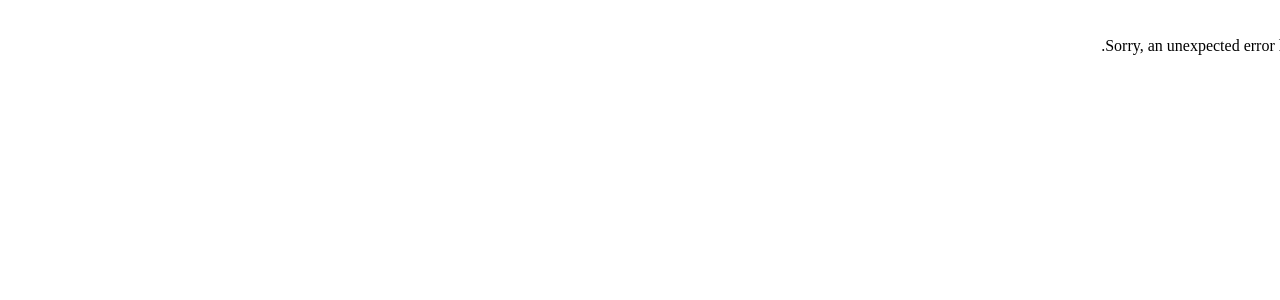
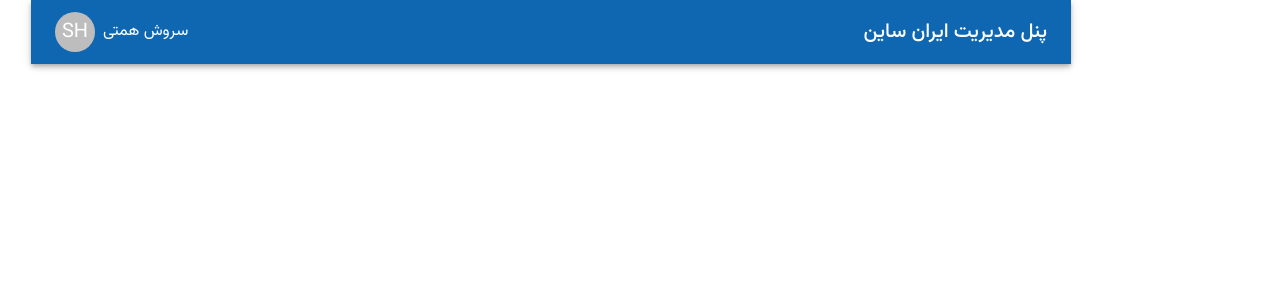
Before and after one commit to Soroosh-Hemati/admin-panel, a React (Vite) app: page /app in a window 1280 px wide. Before the commit this address had no page. Shown: the top 300 px of the page. Built offline with nearby package versions, Linux system fonts and the light colour scheme.

Commit message:
App Navbar added

```diff
--- a/src/App.jsx
+++ b/src/App.jsx
@@ -10,6 +10,7 @@ import HomePage from './pages/home';
 import ProductsPage from './pages/products';
 import Product from './pages/products/SingleProduct';
 import ErrorPage from './pages/error-page';
+import Layout from './components/Layout';
 
 const router = createBrowserRouter([
   {
@@ -18,20 +19,27 @@ const router = createBrowserRouter([
     errorElement: <ErrorPage />,
   },
   {
-    path: "/home",
+    path: "app",
+    element: <Layout />,
+    errorElement: <ErrorPage />,
+    children: [
+      {
+        index: true,
         element: <HomePage />,
         errorElement: <ErrorPage />,
       },
       {
-    path: "/products",
+        path: "products",
         element: <ProductsPage />,
         errorElement: <ErrorPage />,
       },
       {
-    path: "/products/:productID",
+        path: "products/:productID",
         element: <Product />,
         errorElement: <ErrorPage />,
       },
+    ]
+  }
 ]);
 
 export default function App() {
--- /dev/null
+++ b/src/components/AppNav.jsx
@@ -0,0 +1,26 @@
+import { AppBar, Avatar, Box, Toolbar, Typography } from "@mui/material"
+
+function AppNav({ drawerWidth }) {
+    return (
+        <>
+            <AppBar
+                color="secondary"
+                position="fixed"
+                sx={{ width: `calc(100% - ${drawerWidth}px)`, mr: `${drawerWidth}px` }}
+            >
+                <Toolbar>
+                    <Typography variant="h6" noWrap component="div">
+                        پنل مدیریت ایران ساین
+                    </Typography>
+                    <Box flexGrow={1} />
+                    <Box display={"flex"} alignItems={"center"} justifyContent={"space-evenly"}>
+                        <Typography variant="body1" marginLeft={1}>سروش همتی</Typography>
+                        <Avatar>SH</Avatar>
+                    </Box>
+                </Toolbar>
+            </AppBar>
+        </>
+    )
+}
+
+export default AppNav
--- /dev/null
+++ b/src/components/Layout.jsx
@@ -0,0 +1,19 @@
+import { Outlet } from "react-router-dom"
+import AppNav from "./AppNav"
+import { Container, CssBaseline } from "@mui/material"
+
+const drawerWidth = 240;
+
+function Layout() {
+    return (
+        <>
+            <Container maxWidth={false} sx={{ backgroundColor: '#fff', width: '100%', height: '100vh' }}>
+                <CssBaseline />
+                <AppNav drawerWidth={drawerWidth} />
+                <Outlet />
+            </Container>
+        </>
+    )
+}
+
+export default Layout
--- a/src/pages/auth/Login.jsx
+++ b/src/pages/auth/Login.jsx
@@ -40,7 +40,7 @@ const LoginPage = () => {
                     const userToken = data?.accessToken
                     Cookies.set('token', userToken)
                     console.log(data);
-                    navigate('home')
+                    navigate('app')
                     toast.success(data.message)
                 }
             } catch (error) {
--- a/src/pages/home/index.jsx
+++ b/src/pages/home/index.jsx
@@ -7,15 +7,6 @@ import Box from '@mui/material/Box';
 const HomePage = () => {
     return (
         <>
-            {/* CssBaseline kickstart an elegant, consistent, and simple baseline to build upon. */}
-            <CssBaseline />
-            <Container maxWidth="lg">
-                <Box sx={{ bgcolor: '#cfe8fc', height: '100vh' }}>
-                    <Typography variant="h4" component="h1" color="black" sx={{ mb: 2 }} align='center'>
-                        HOME PAGE
-                    </Typography>
-                </Box>
-            </Container>
         </>
     )
 }
--- a/src/services/http.js
+++ b/src/services/http.js
@@ -12,7 +12,7 @@ const axiosInstance = axios.create({
 // Request Interceptor
 axiosInstance.interceptors.request.use(
   (config) => {
-    console.log("Request Interceptor:", config);
+    // console.log("Request Interceptor:", config);
     let token = Cookies.get("token");
     if (token) {
       config.headers["Authorization"] = `Bearer ${token}`;
@@ -25,7 +25,7 @@ axiosInstance.interceptors.request.use(
 // Response Interceptor
 axiosInstance.interceptors.response.use(
   (response) => {
-    console.log("Response Interceptor:", response);
+    // console.log("Response Interceptor:", response);
     return response;
   },
   (error) => {
--- a/src/theme.js
+++ b/src/theme.js
@@ -6,6 +6,9 @@ const theme = createTheme({
   palette:{
     primary: {
       main:'#1D24CA'
+    },
+    secondary:{
+      main:'#0F67B1'
     }
   },
   typography: {
```
Lines whose indentation alone changed are shown as unchanged.
